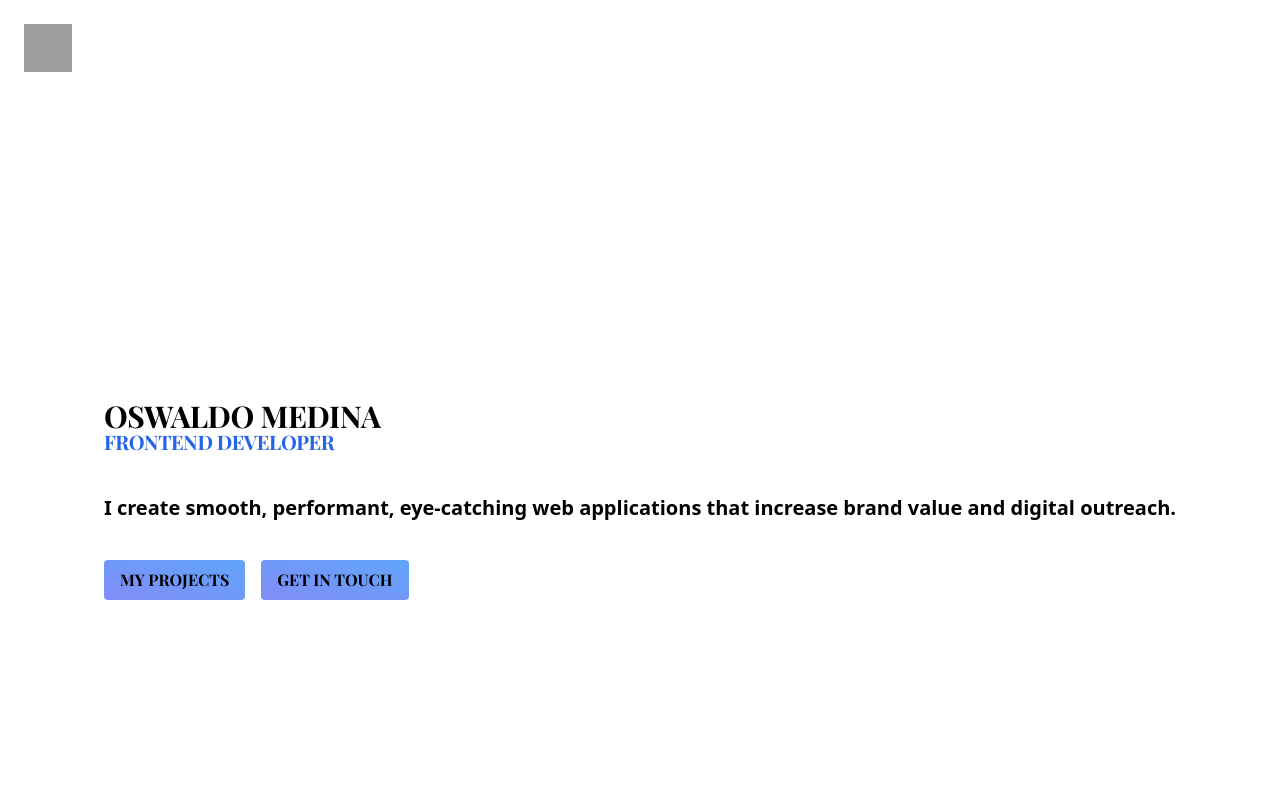
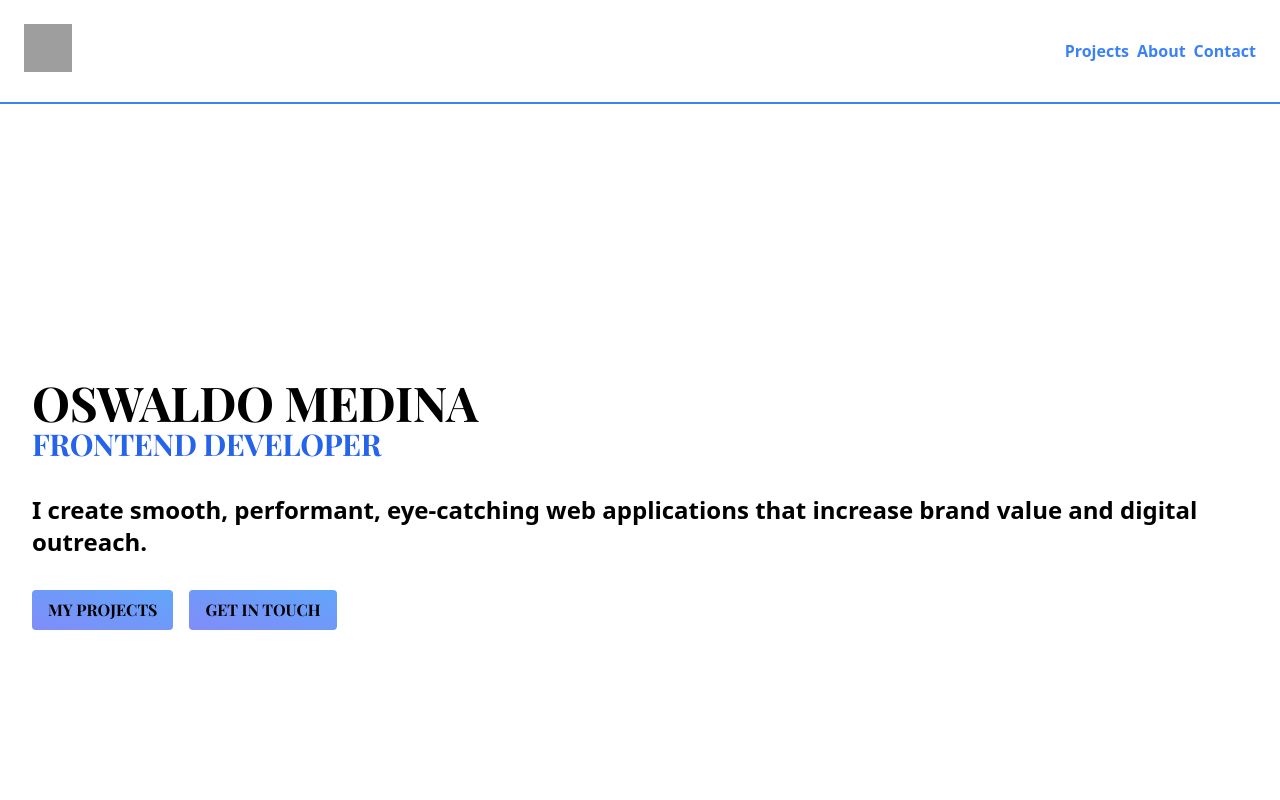
Before and after one commit to ozzymdn2017/nextjs-portfolio, a Next.js app: page / in a window 1280 px wide. Shown: the top 800 px of the page. Built offline with nearby package versions, Linux system fonts and the light colour scheme; grey boxes are pictures that could not be loaded; a web font is replaced by a local one.

Commit message:
Added medium responsive breakpoints

```diff
--- a/components/Header.js
+++ b/components/Header.js
@@ -41,8 +41,8 @@ function classNames(...classes) {
 export default function Header() {
   return (
     <Popover className="relative z-20">
-    <div className="max-w-7xl mx-auto px-4 sm:px-6">
-      <div className="flex justify-between items-center py-6 md:justify-start md:space-x-10">
+    <div className="max-w-7xl mx-auto px-4 sm:px-6 border-b-2 border-blue-500">
+      <div className="flex justify-between items-center py-6 md:justify-between">
         <div className="flex justify-start lg:w-0 lg:flex-1">
           <Link href="/">
             <a>
@@ -62,11 +62,22 @@ export default function Header() {
 
         </div>
         <div className="md:hidden">
-          <Popover.Button className="bg-blue-500 rounded-md p-2 inline-flex items-center justify-center text-gray-100 hover:text-gray-500 hover:bg-gray-300 focus:outline-none focus:ring-2 focus:ring-inset focus:ring-indigo-500">
+          <Popover.Button className="bg-blue-500 rounded-md p-2 inline-flex items-center justify-center text-gray-100 hover:text-gray-500 hover:bg-gray-300 focus:outline-none focus:ring-2 focus:ring-inset focus:ring-blue-600">
             <span className="sr-only">Open menu</span>
             <MenuIcon className="h-6 w-6" aria-hidden="true" />
           </Popover.Button>
         </div>
+        <ul className="hidden md:flex md:space-x-2 font-semibold text-blue-500">
+          <li>
+            <Link href="/projects"><a>Projects</a></Link>
+          </li>
+          <li>
+            <Link href="/about"><a>About</a></Link>
+          </li>
+          <li>
+            <Link href="/contact"><a>Contact</a></Link>
+          </li>
+        </ul>
 
       </div>
     </div>
--- a/pages/about.js
+++ b/pages/about.js
@@ -1,8 +1,8 @@
 export default function about() {
   return (
-    <div className="grid place-content-center p-4">
+    <div className="grid place-content-center p-4 max-w-7xl">
       <h1 className="text-7xl mb-4 font-fancy font-bold">About Me</h1>
-      <p className="text-2xl font-light">Hello! My name is Ozzy and I work with React and Vue frontend frameworks and their derivatives such as Next.js and Nuxt. For 3D or javascript animations, Three.js and GSAP are my favorite tools to tinker with and make projects. </p>
+      <p className="text-2xl font-light">Hello! My name is Ozzy and I work with React and Vue frontend frameworks and their derivatives such as Next.js and Nuxt. For 3D or javascript animations, Three.js and GSAP are my favorite tools to tinker with and make projects come alive. </p>
     </div>
   )
 }
--- a/pages/index.js
+++ b/pages/index.js
@@ -1,4 +1,5 @@
 import Link from 'next/link'
+import  Image  from 'next/image'
 import { Transition } from '@headlessui/react'
 
 
@@ -16,12 +17,13 @@ export default function Home() {
         leaveFrom="opacity-100 translate-y-0"
         leaveTo="opacity-0 translate-y-1"
       >
-        <section className="p-8 rounded space-y-10">
-          <div className="uppercase tracking-tight font-fancy">
-            <h1 className="text-3xl font-extrabold leading-6">Oswaldo Medina</h1>
-            <h3 className="text-xl font-bold text-blue-600">Frontend Developer</h3>
+        <section className="p-8 rounded space-y-8">
+          <div className="uppercase tracking-tight font-fancy relative">
+            <h1 className="text-4xl font-extrabold leading-6 md:text-5xl">Oswaldo Medina</h1>
+            <h3 className="text-2xl font-bold text-blue-600 md:text-3xl">Frontend Developer</h3>
           </div>
-          <p className="leading-6 text-grey-500 font-semibold text-xl">I create smooth, performant, eye-catching web applications that increase brand value and digital outreach.</p>
+
+          <p className="leading-6 text-grey-500 font-semibold text-xl md:text-2xl">I create smooth, performant, eye-catching web applications that increase brand value and digital outreach.</p>
           <div className="flex gap-4 font-fancy">
             <button>
               <Link href="/projects">
```
Also changed, not shown: public/developer.svg (added).
